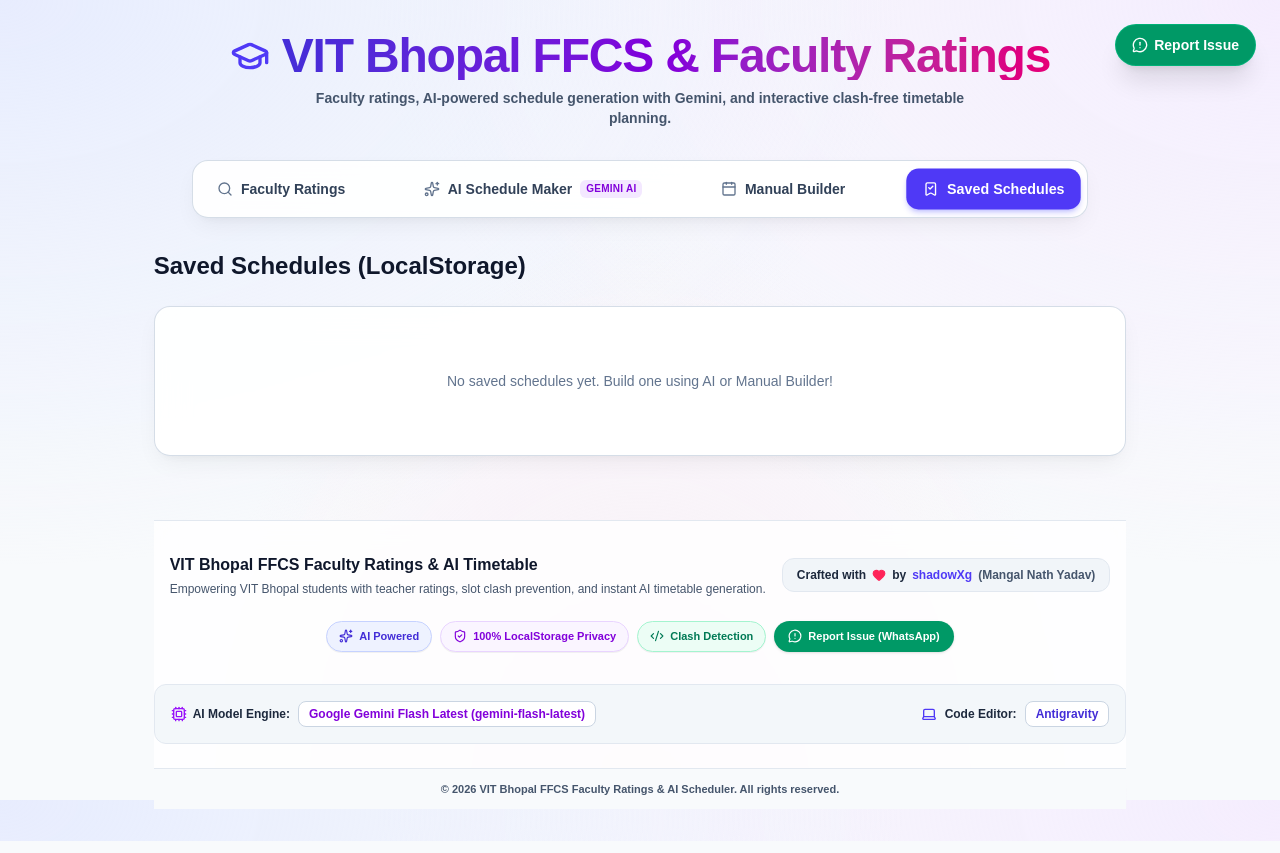
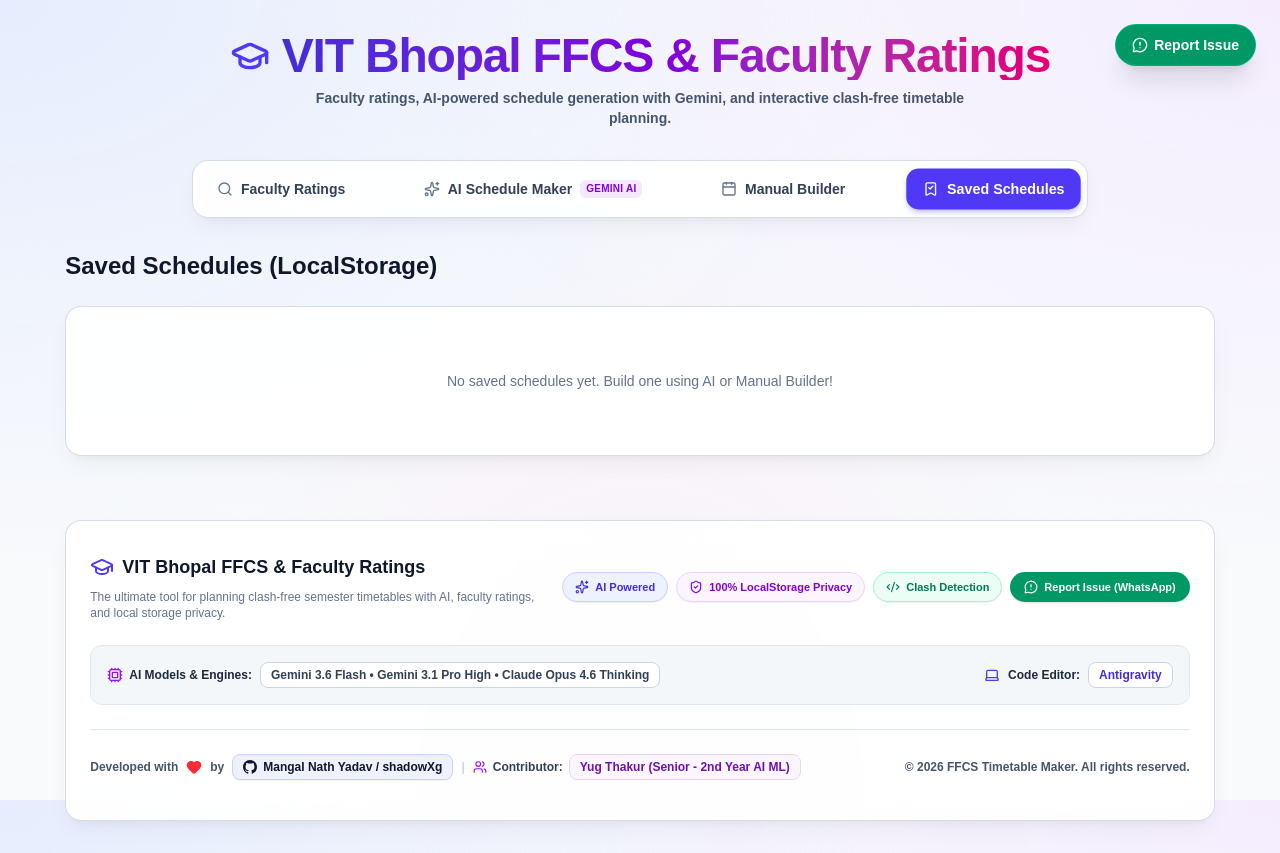
Before and after one commit to MangalNathYadav/VIT-Bhopal-FFCS-Faculty-Ratings, a Next.js app: page / in a window 1280 px wide. Both pictures are taken after typing "Sample" into the empty fields and a click on the button "Saved Schedules". Built offline with nearby package versions, Linux system fonts and the light colour scheme.

Commit message:
Restore original Footer with Yug Thakur contributor credit and original AI model names

```diff
--- a/app/components/Footer.tsx
+++ b/app/components/Footer.tsx
@@ -1,32 +1,21 @@
 import React from 'react';
-import { Heart, Sparkles, ShieldCheck, Code2, Cpu, Laptop, MessageCircleWarning } from 'lucide-react';
+import { GraduationCap, Heart, Code2, Sparkles, ShieldCheck, Cpu, Laptop, Users, MessageCircleWarning } from 'lucide-react';
 
 export default function Footer() {
-  const whatsappUrl = "https://wa.me/917992497678?text=Hi%2C%20I%20have%20an%20issue%20or%20feedback%20regarding%20the%20VIT%20Bhopal%20FFCS%20Faculty%20Ratings%20app.";
+  const whatsappUrl = "https://wa.me/919125135581?text=Hi%20Mangal,%20I%20want%20to%20report%20an%20issue%20or%20give%20feedback%20for%20the%20FFCS%20Timetable%20Maker";
 
   return (
-    <footer className="w-full mt-16 border-t border-slate-200 bg-white/80 backdrop-blur-md">
-      <div className="max-w-6xl mx-auto px-4 py-8 space-y-6">
-
-        {/* Top Section: Developer & App Info */}
-        <div className="flex flex-col sm:flex-row items-center justify-between gap-4 text-center sm:text-left">
-          <div>
-            <h3 className="text-base font-bold text-slate-900 flex items-center justify-center sm:justify-start gap-2">
-              VIT Bhopal FFCS Faculty Ratings & AI Timetable
-            </h3>
-            <p className="text-xs text-slate-600 mt-1 font-medium">
-              Empowering VIT Bhopal students with teacher ratings, slot clash prevention, and instant AI timetable generation.
-            </p>
+    <footer className="mt-16 border-t border-slate-200 pt-8 pb-10 text-slate-600 glass-card-light rounded-2xl w-full max-w-7xl mx-auto px-4 sm:px-6 space-y-6 no-print">
+      <div className="flex flex-col md:flex-row justify-between items-center gap-6">
+        {/* Brand & Info */}
+        <div className="space-y-2 text-center md:text-left">
+          <div className="flex items-center justify-center md:justify-start gap-2 text-slate-900 font-extrabold text-lg">
+            <GraduationCap className="w-6 h-6 text-indigo-600 shrink-0" />
+            <span>VIT Bhopal FFCS & Faculty Ratings</span>
           </div>
-
-          {/* Dev Credit */}
-          <div className="flex items-center gap-1.5 text-xs font-bold text-slate-800 bg-slate-100 border border-slate-200 px-3.5 py-2 rounded-xl">
-            <span>Crafted with</span>
-            <Heart className="w-3.5 h-3.5 text-rose-500 fill-rose-500 animate-pulse" />
-            <span>by</span>
-            <span className="text-indigo-600 font-extrabold">shadowXg</span>
-            <span className="text-slate-600 font-semibold">(Mangal Nath Yadav)</span>
-          </div>
+          <p className="text-xs text-slate-500 max-w-md font-medium">
+            The ultimate tool for planning clash-free semester timetables with AI, faculty ratings, and local storage privacy.
+          </p>
         </div>
 
         {/* Feature & Action Badges */}
@@ -52,14 +41,14 @@
       </div>
 
       {/* Tech Stack & AI Models Badges */}
-      <div className="bg-slate-100/80 border border-slate-200 p-4 rounded-xl flex flex-wrap justify-between items-center gap-4 text-xs max-w-6xl mx-auto mb-6">
+      <div className="bg-slate-100/80 border border-slate-200 p-4 rounded-xl flex flex-wrap justify-between items-center gap-4 text-xs">
         <div className="flex flex-wrap items-center gap-2 font-bold text-slate-800">
           <div className="flex items-center gap-1.5">
             <Cpu className="w-4 h-4 text-purple-600 shrink-0" />
-            <span>AI Model Engine:</span>
+            <span>AI Models & Engines:</span>
           </div>
-          <span className="font-extrabold text-purple-700 bg-white border border-slate-300 px-2.5 py-1 rounded-lg">
-            Google Gemini Flash Latest (gemini-flash-latest)
+          <span className="font-semibold text-slate-700 bg-white border border-slate-300 px-2.5 py-1 rounded-lg">
+            Gemini 3.6 Flash • Gemini 3.1 Pro High • Claude Opus 4.6 Thinking
           </span>
         </div>
 
@@ -72,9 +61,38 @@
         </div>
       </div>
 
-      {/* Copyright Notice */}
-      <div className="border-t border-slate-200 py-3 text-center text-[11px] text-slate-600 font-semibold bg-slate-50">
-        © {new Date().getFullYear()} VIT Bhopal FFCS Faculty Ratings & AI Scheduler. All rights reserved.
+      {/* Developer & Contributor Attribution Bar */}
+      <div className="border-t border-slate-200 pt-6 flex flex-col md:flex-row justify-between items-center text-xs font-semibold text-slate-600 gap-4">
+        <div className="flex flex-wrap items-center justify-center md:justify-start gap-2">
+          <span>Developed with</span>
+          <Heart className="w-4 h-4 text-red-500 fill-red-500 inline shrink-0" />
+          <span>by</span>
+          <a
+            href="https://github.com/MangalNathYadav"
+            target="_blank"
+            rel="noopener noreferrer"
+            className="flex items-center gap-1.5 font-extrabold text-slate-900 bg-indigo-50 border border-indigo-200 text-indigo-700 hover:bg-indigo-600 hover:text-white px-2.5 py-1 rounded-lg transition-all shadow-2xs"
+          >
+            <svg className="w-3.5 h-3.5 fill-current shrink-0" viewBox="0 0 24 24">
+              <path d="M12 0C5.37 0 0 5.37 0 12c0 5.31 3.435 9.795 8.205 11.385.6.105.825-.255.825-.57 0-.285-.015-1.23-.015-2.235-3.015.555-3.795-.735-4.035-1.41-.135-.345-.72-1.41-1.23-1.695-.42-.225-1.02-.78-.015-.795.945-.015 1.62.87 1.845 1.23 1.08 1.815 2.805 1.305 3.495.99.105-.78.42-1.305.765-1.605-2.67-.3-5.46-1.335-5.46-5.925 0-1.305.465-2.385 1.23-3.225-.12-.3-.54-1.53.12-3.18 0 0 1.005-.315 3.3 1.23.96-.27 1.98-.405 3-.405s2.04.135 3 .405c2.295-1.56 3.3-1.23 3.3-1.23.66 1.65.24 2.88.12 3.18.765.84 1.23 1.905 1.23 3.225 0 4.605-2.805 5.625-5.475 5.925.435.375.81 1.095.81 2.22 0 1.605-.015 2.895-.015 3.3 0 .315.225.69.825.57A12.02 12.02 0 0024 12c0-6.63-5.37-12-12-12z"/>
+            </svg>
+            <span>Mangal Nath Yadav / shadowXg</span>
+          </a>
+
+          <span className="hidden sm:inline text-slate-300">|</span>
+
+          <div className="flex items-center gap-1.5 font-bold text-slate-700">
+            <Users className="w-3.5 h-3.5 text-purple-600 shrink-0" />
+            <span>Contributor:</span>
+            <span className="font-extrabold text-purple-800 bg-purple-50 border border-purple-200 px-2.5 py-1 rounded-lg">
+              Yug Thakur (Senior - 2nd Year AI ML)
+            </span>
+          </div>
+        </div>
+
+        <div className="text-center md:text-right shrink-0">
+          © {new Date().getFullYear()} FFCS Timetable Maker. All rights reserved.
+        </div>
       </div>
     </footer>
   );
```
